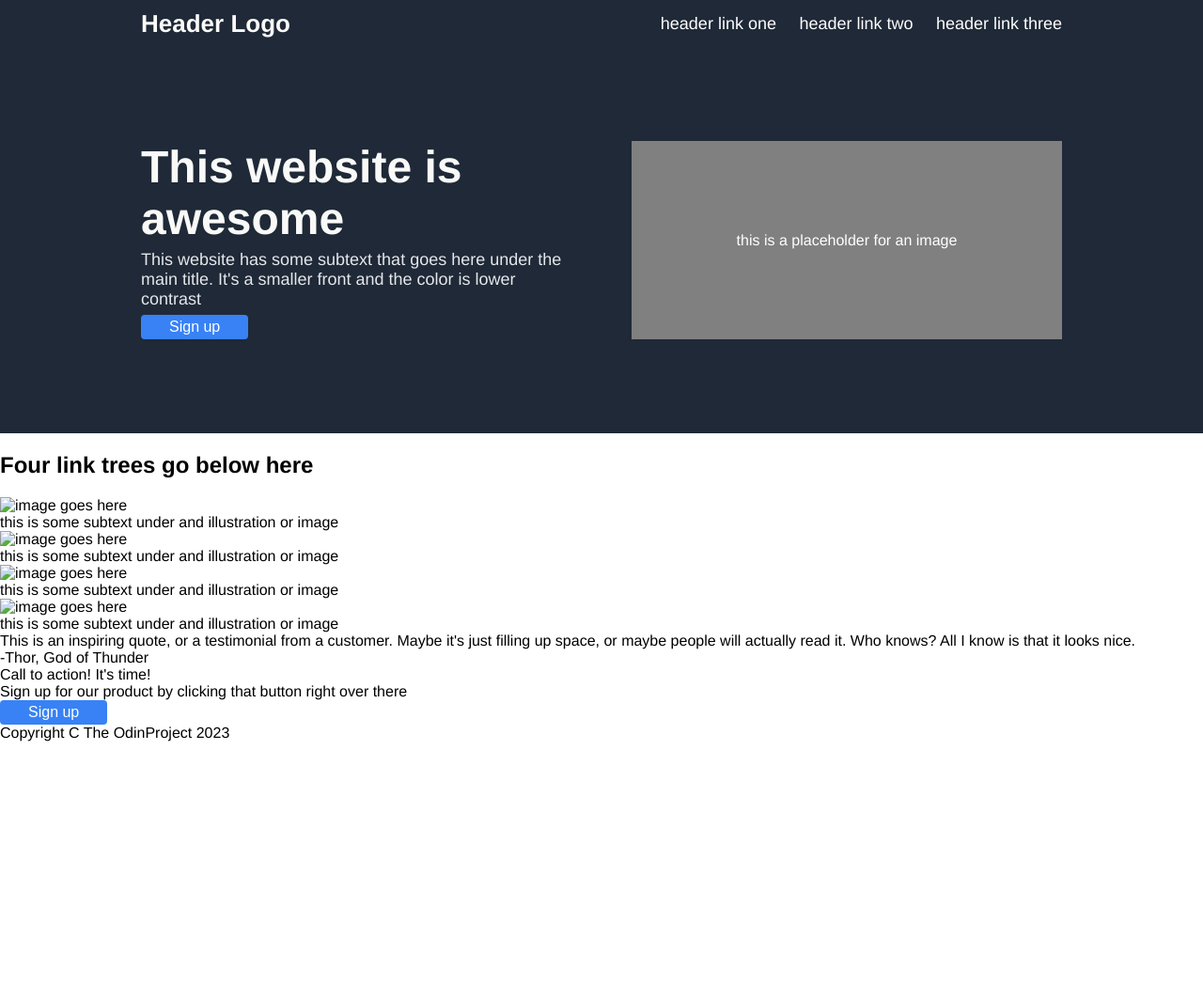
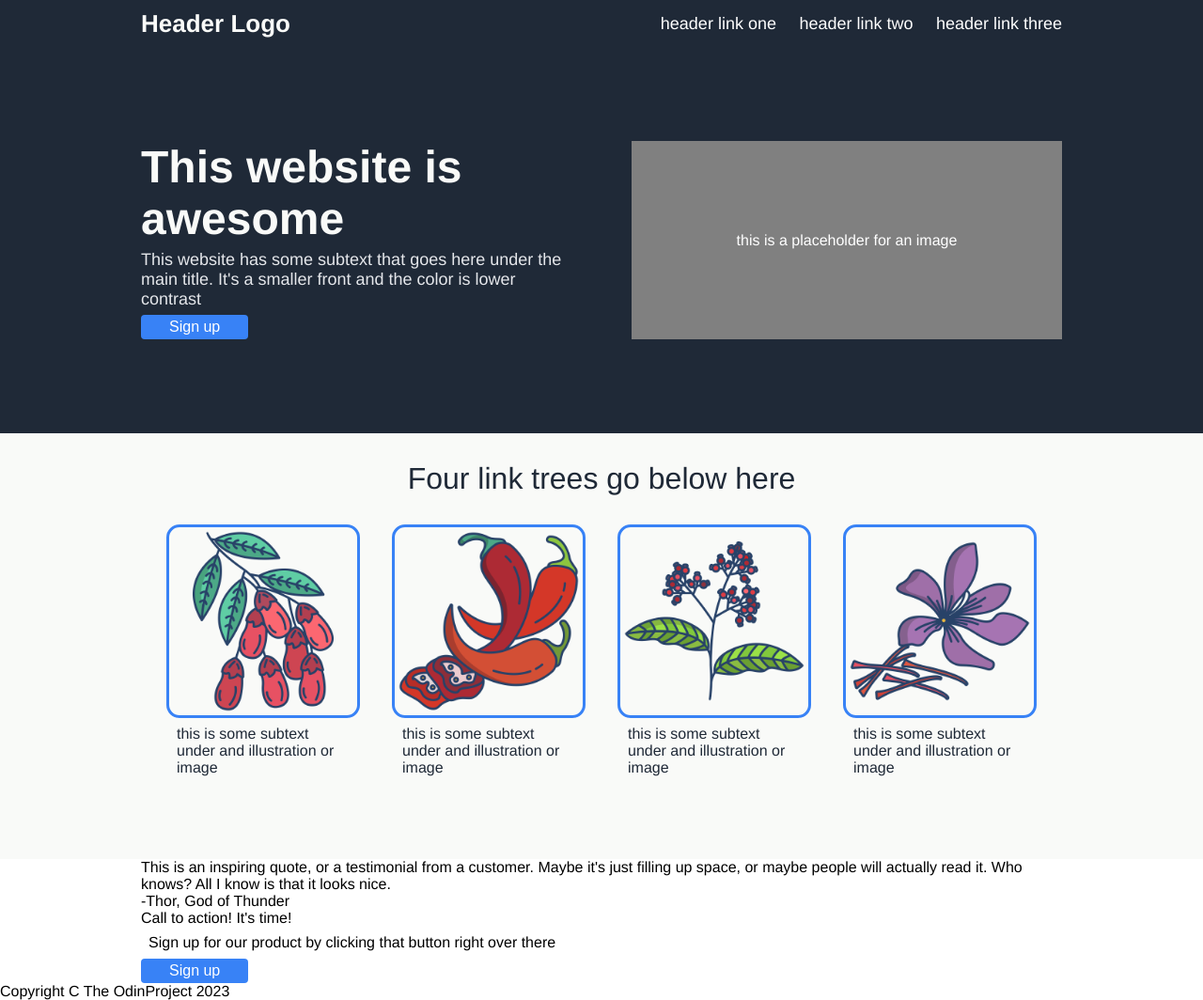
Before and after one commit to OliverVuong/Landing-Page, a plain HTML site: page index.html in a window 1280 px wide. Shown: the whole page at 94% size. Before the commit the page ends 800 px from the top, so only its background shows below. Drawn offline with Linux system fonts and the light colour scheme.

Commit message:
Add CSS for linktree section

```diff
--- a/index.html
+++ b/index.html
@@ -36,22 +36,22 @@
     </div>
 
     <div class="container linktree">
-        <h2>Four link trees go below here</h2>
-        <div class="container fourlinks">
+        <div class="linktree title">Four link trees go below here</div>
+        <div class="alllinks">
             <div class="container wholelink">
-                <img src="#" alt="image goes here">
+                <img src="./images/barberry.png" alt="image goes here">
                 <div class="subtext">this is some subtext under and illustration or image</div>
             </div>
             <div class="container wholelink">
-                <img src="#" alt="image goes here">
+                <img src="./images/chilli.png" alt="image goes here">
                 <div class="subtext">this is some subtext under and illustration or image</div>
             </div>
             <div class="container wholelink">
-                <img src="#" alt="image goes here">
+                <img src="./images/pepper.png" alt="image goes here">
                 <div class="subtext">this is some subtext under and illustration or image</div>
             </div>
             <div class="container wholelink">
-                <img src="#" alt="image goes here">
+                <img src="./images/saffron.png" alt="image goes here">
                 <div class="subtext">this is some subtext under and illustration or image</div>
             </div>
         </div>
@@ -62,7 +62,7 @@
         <div class="attribution">-Thor, God of Thunder</div>
     </div>
 
-    <div class="container signup">
+    <div class="container calltoaction">
         <div class="bluebox">
             <div class="signup maintext">Call to action! It's time!</div>
             <div class="signup subtext">Sign up for our product by clicking that button right over there</div>
--- a/style.css
+++ b/style.css
@@ -1,6 +1,15 @@
 body {
     font-family: Helvetica, sans-serif;
     margin: 0;
+}
+
+.header,
+.container.welcome,
+.container.linktree,
+.container.quote,
+.container.calltoaction {
+    padding-left: 150px;
+    padding-right: 150px;
 }
 
 .header,
@@ -8,8 +17,6 @@ body {
     background-color: #1F2937;
     color: #F9FAF8;
     /*color: white;*/
-    padding-left: 150px;
-    padding-right: 150px;
 }
 
 .header {
@@ -81,3 +88,40 @@ button {
     border: none;
     border-radius: 4px;
 }
+
+/* Linktree container CSS*/
+.container.linktree {
+    background-color: #F9FAF8;
+    color: #1F2937
+}
+
+.linktree.title {
+    text-align: center;
+    font-size: 32px;
+    padding: 30px 0;
+}
+
+.alllinks {
+    display: flex;
+    gap: 40px;
+    justify-content: center;
+    padding-bottom: 80px;
+}
+
+.linktree img {
+    height: 200px;
+    width: 200px;
+    border: 3px solid #3882F6;
+    border-radius: 14px;
+}
+
+.container.wholelink {
+    width: 200px;
+    display: flex;
+    flex-direction: column;
+    align-items: center;
+}
+
+.container .subtext{
+    padding: 8px;
+}
```
Also changed, not shown: images/barberry.png (added), images/chilli.png (added), images/pepper.png (added), images/saffron.png (added).
